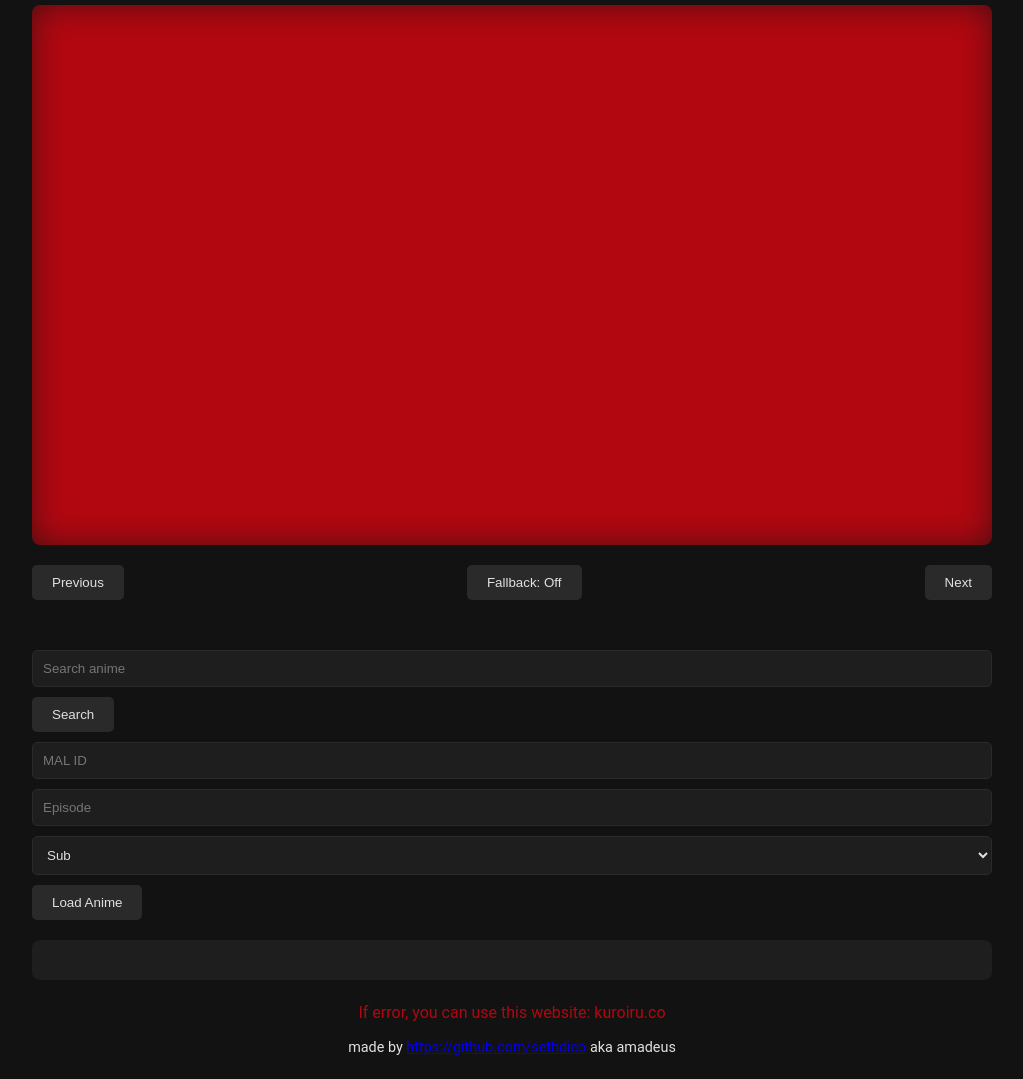
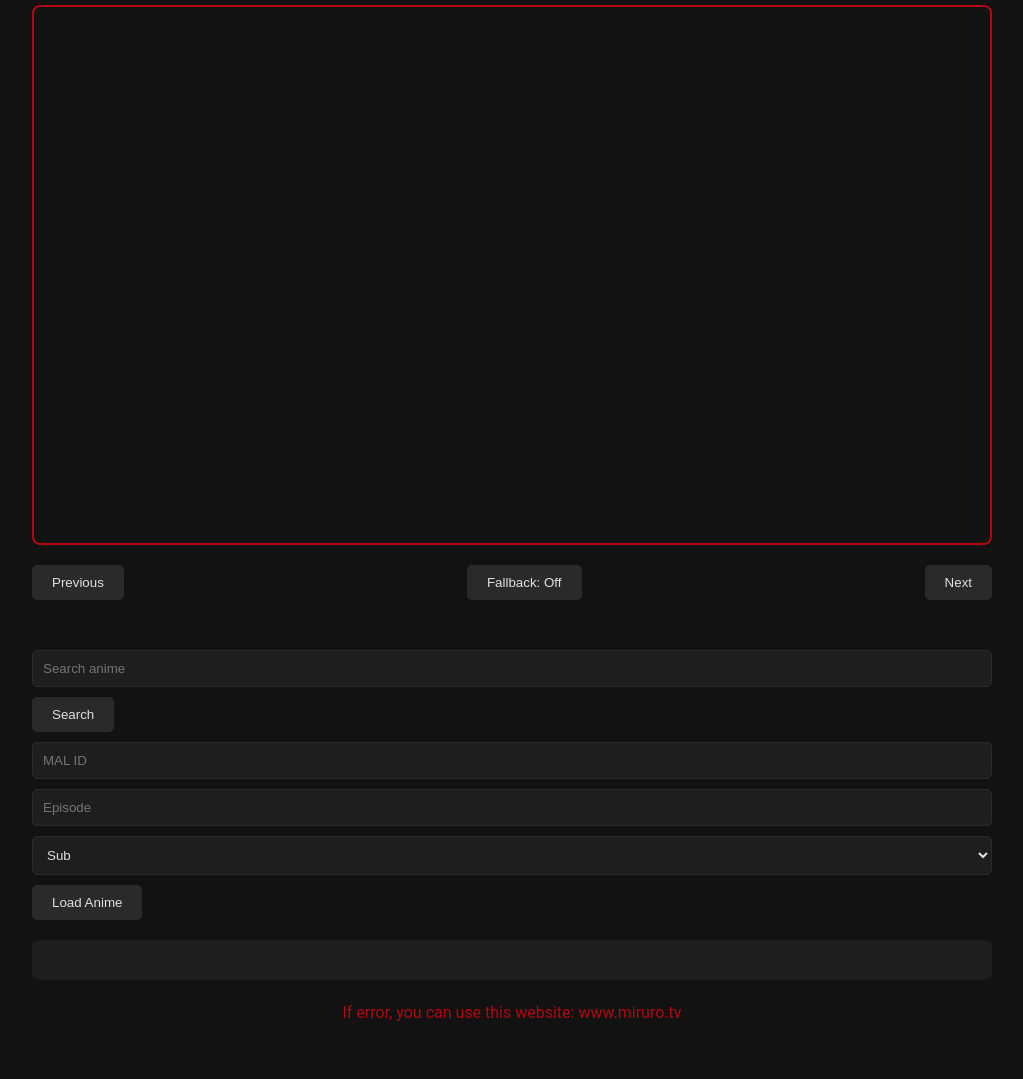
Before and after one commit to sethdico/Animedeus, a plain HTML site: page index.html in a window 1280 px wide. Shown: the part 106-1185 px from the top of the page, without its empty margins (128-1151 px from the left). After the commit the page ends 1152 px from the top, so only its background shows below. Drawn offline with Linux system fonts and the light colour scheme.

Commit message:
Update index.html
back to a previous code

```diff
--- a/index.html
+++ b/index.html
@@ -44,20 +44,6 @@
             width: 100%;
             padding-top: 56.25%;
             margin-bottom: 20px;
-            border-radius: 8px;
-            overflow: hidden;
-        }
-
-        .video-container::before {
-            content: '';
-            position: absolute;
-            top: -10px;
-            left: -10px;
-            right: -10px;
-            bottom: -10px;
-            background-color: var(--primary-color);
-            filter: blur(20px);
-            z-index: -1;
         }
 
         .video-container iframe {
@@ -66,7 +52,8 @@
             left: 0;
             width: 100%;
             height: 100%;
-            border: none;
+            border: 2px solid var(--primary-color);
+            border-radius: 8px;
         }
 
         .controls {
@@ -170,13 +157,6 @@
             text-decoration: underline;
         }
 
-        .creator-info {
-            text-align: center;
-            margin-top: 10px;
-            font-size: 0.9em;
-            color: var(--text-color);
-        }
-
         .episode-nav {
             display: flex;
             justify-content: center;
@@ -237,10 +217,7 @@
         <div id="loading" class="loading"></div>
 
         <div class="alternative-link">
-            <a href="https://kuroiru.co" target="_blank">If error, you can use this website: kuroiru.co</a>
-        </div>
-        <div class="creator-info">
-            made by <a href="https://github.com/sethdico" target="_blank">https://github.com/sethdico</a> aka amadeus
+            <a href="https://www.miruro.tv" target="_blank">If error, you can use this website: www.miruro.tv</a>
         </div>
     </div>
 
@@ -364,21 +341,9 @@
         const updatePlayer = () => {
             const dubSub = document.getElementById('dubSub').value;
             const videoPlayer = document.getElementById('videoPlayer');
-            let url = `https://vidlink.pro/anime/${animeDetails.mal_id}/${currentEpisode}/${dubSub}`;
-
-            if (isFallbackMode) {
-                url += '?fallback=true';
-            }
-
-            // Add customization parameters
-            url += (url.includes('?') ? '&' : '?') + 'primaryColor=B20710&secondaryColor=170000&iconColor=B20710&title=false&poster=true&autoplay=false&nextbutton=true';
+            const url = `https://vidlink.pro/anime/${animeDetails.mal_id}/${currentEpisode}/${dubSub}${isFallbackMode ? '?fallback=true' : ''}`;
 
             videoPlayer.src = url;
-
-            // Prevent unmuting when video is loaded
-            videoPlayer.onload = () => {
-                videoPlayer.contentWindow.postMessage('{"event":"command","func":"mute","args":""}', '*');
-            };
 
             document.getElementById('episode').value = currentEpisode;
 
@@ -426,8 +391,7 @@
             isFallbackMode = !isFallbackMode;
             const fallbackButton = document.getElementById('fallbackButton');
             fallbackButton.textContent = `Fallback: ${isFallbackMode ? 'On' : 'Off'}`;
-            fallbackButton.classList.toggle('fall
-back-on', isFallbackMode);
+            fallbackButton.classList.toggle('fallback-on', isFallbackMode);
             updatePlayer();
         };
 
```
